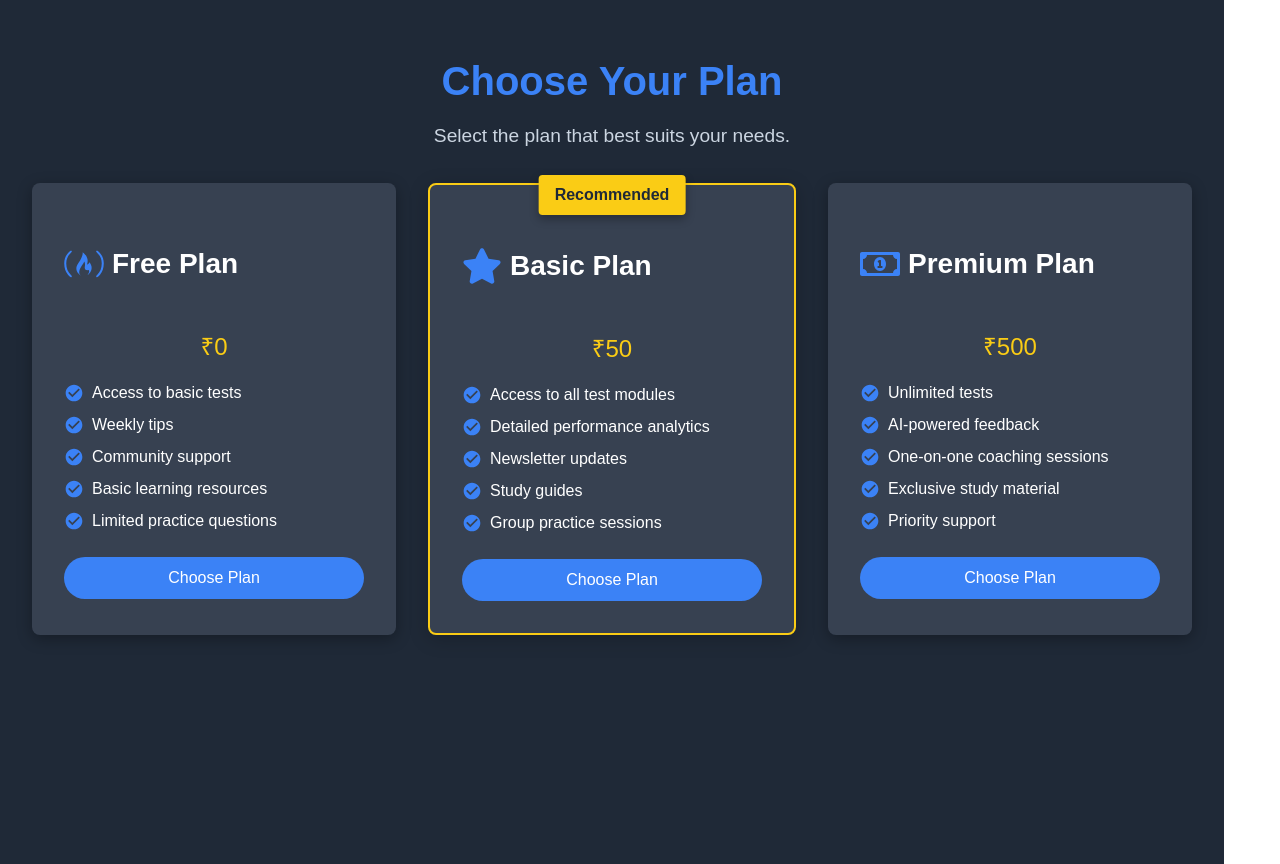
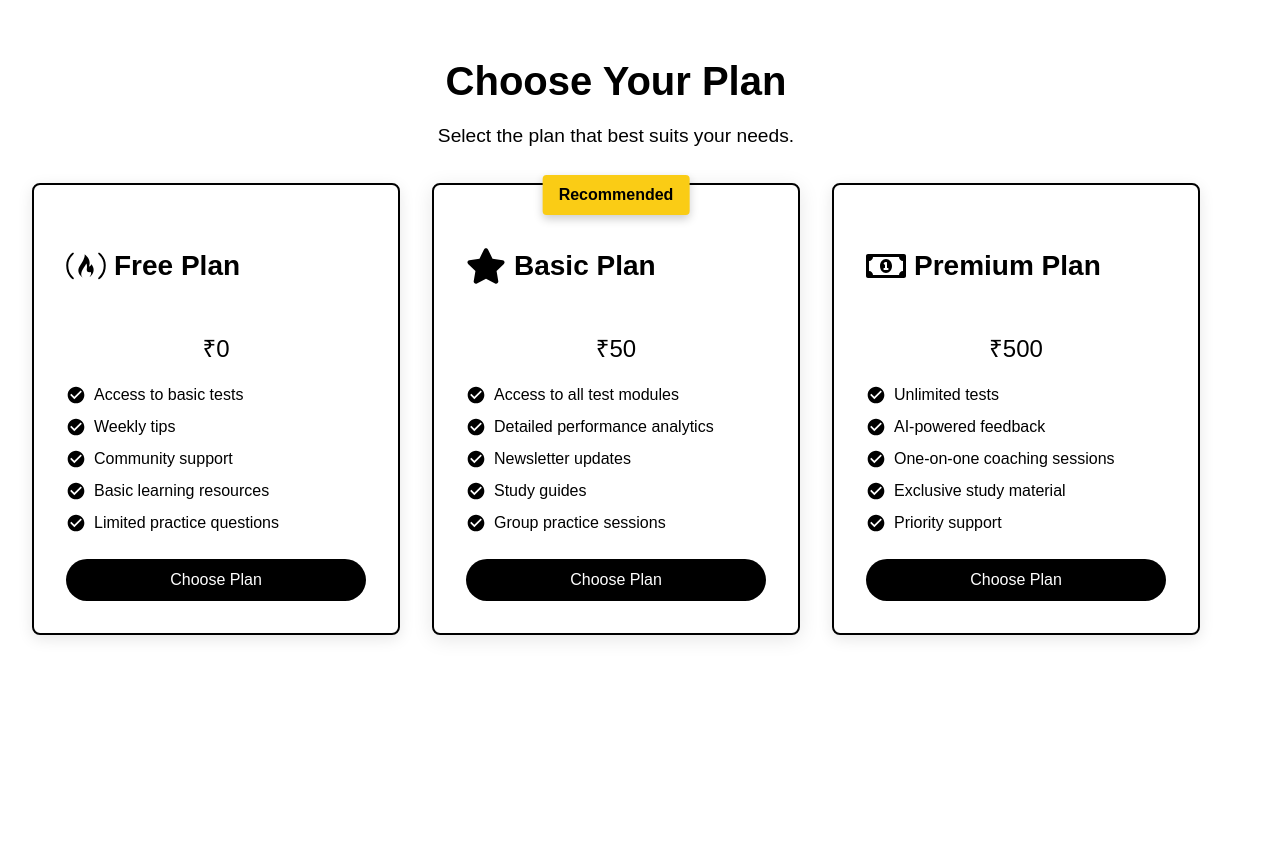
Before and after one commit to Praneethpshetty24/IELTS_TEST, a React (Vite) app: page /pay in a window 1280 px wide. Built offline with nearby package versions, Linux system fonts and the light colour scheme.

Commit message:
added payment styling

```diff
--- a/src/Components/Payment/Payments.css
+++ b/src/Components/Payment/Payments.css
@@ -1,21 +1,21 @@
 .payments-container {
   min-height: 100vh;
-    background-color: #1f2937; /* Dark background */
+  background-color: #ffffff; /* White background */
   padding: 2rem;
-    color: #fff;
+  color: #000000; /* Black text color */
   text-align: center;
 }
 
 .payments-title {
   font-size: 2.5rem;
   margin-bottom: 0.5rem;
-    color: #3b82f6; /* Highlight color */
+  color: #000000; /* Black title color */
 }
 
 .payments-desc {
   margin-bottom: 2rem;
   font-size: 1.2rem;
-    color: #cbd5e1; /* Light gray */
+  color: #000000; /* Black description color */
 }
 
 .payments-cards-container {
@@ -28,18 +28,19 @@
 }
 
 .payment-card {
-    background-color: #374151; /* Card background */
+  background-color: #ffffff; /* White card background */
+  border: 2px solid #000000; /* Black card border */
   border-radius: 8px;
   padding: 2rem;
   width: 300px; /* Set card width */
   transition: transform 0.3s, box-shadow 0.3s; /* Hover effect */
-    box-shadow: 0 4px 15px rgba(0, 0, 0, 0.3); /* Shadow for depth */
+  box-shadow: 0 4px 15px rgba(0, 0, 0, 0.1); /* Light shadow for depth */
   position: relative; /* For pseudo-elements */
 }
 
 .payment-card:hover {
   transform: scale(1.05); /* Scale up on hover */
-    box-shadow: 0 8px 25px rgba(0, 0, 0, 0.4); /* Darker shadow on hover */
+  box-shadow: 0 8px 25px rgba(0, 0, 0, 0.2); /* Darker shadow on hover */
 }
 
 .payment-card-header {
@@ -51,18 +52,18 @@
 .payment-card-icon {
   font-size: 2.5rem; /* Icon size */
   margin-right: 0.5rem; /* Space between icon and title */
-    color: #3b82f6; /* Icon color */
+  color: #000000; /* Black icon color */
 }
 
 .payment-card-title {
   font-size: 1.75rem;
-    color: #fff; /* White title color */
+  color: #000000; /* Black title color */
 }
 
 .payment-card-price {
   font-size: 1.5rem;
   margin: 0.5rem 0 1rem;
-    color: #facc15; /* Price color */
+  color: #000000; /* Black price color */
 }
 
 .payment-card-features {
@@ -76,16 +77,17 @@
   align-items: center; /* Align icons and text */
   margin: 0.5rem 0;
   text-align: left; /* Align features to the left */
+  color: #000000; /* Black feature text color */
 }
 
 .feature-icon {
-    color: #3b82f6; /* Feature icon color */
+  color: #000000; /* Black feature icon color */
   margin-right: 0.5rem; /* Space between icon and text */
 }
 
 .payment-card-button {
-    background-color: #3b82f6; /* Button color */
-    color: #fff;
+  background-color: #000000; /* Black button color */
+  color: #ffffff; /* White button text */
   border: none;
   padding: 0.75rem;
   border-radius: 40px;
@@ -95,13 +97,13 @@
 }
 
 .payment-card-button:hover {
-    background-color: #2563eb; /* Darker button on hover */
+  background-color: #333333; /* Darker button on hover */
   transform: translateY(-2px); /* Slight lift effect */
 }
 
 .recommended {
-    border: 2px solid #facc15; /* Highlight recommended plan */
-    box-shadow: 0 4px 20px rgba(0, 0, 0, 0.2); /* Add shadow for emphasis */
+  border: 2px solid #000000; /* Black border for recommended plan */
+  box-shadow: 0 4px 20px rgba(0, 0, 0, 0.1); /* Light shadow for emphasis */
 }
 
 .recommended::after {
@@ -111,9 +113,9 @@
   left: 50%;
   transform: translateX(-50%);
   background-color: #facc15; /* Highlight background */
-    color: #1f2937; /* Dark text */
+  color: #000000; /* Black text */
   padding: 0.5rem 1rem;
   border-radius: 4px;
   font-weight: bold;
-    box-shadow: 0 4px 10px rgba(0, 0, 0, 0.3);
+  box-shadow: 0 4px 10px rgba(0, 0, 0, 0.2);
 }
```
Lines whose indentation alone changed are shown as unchanged.
